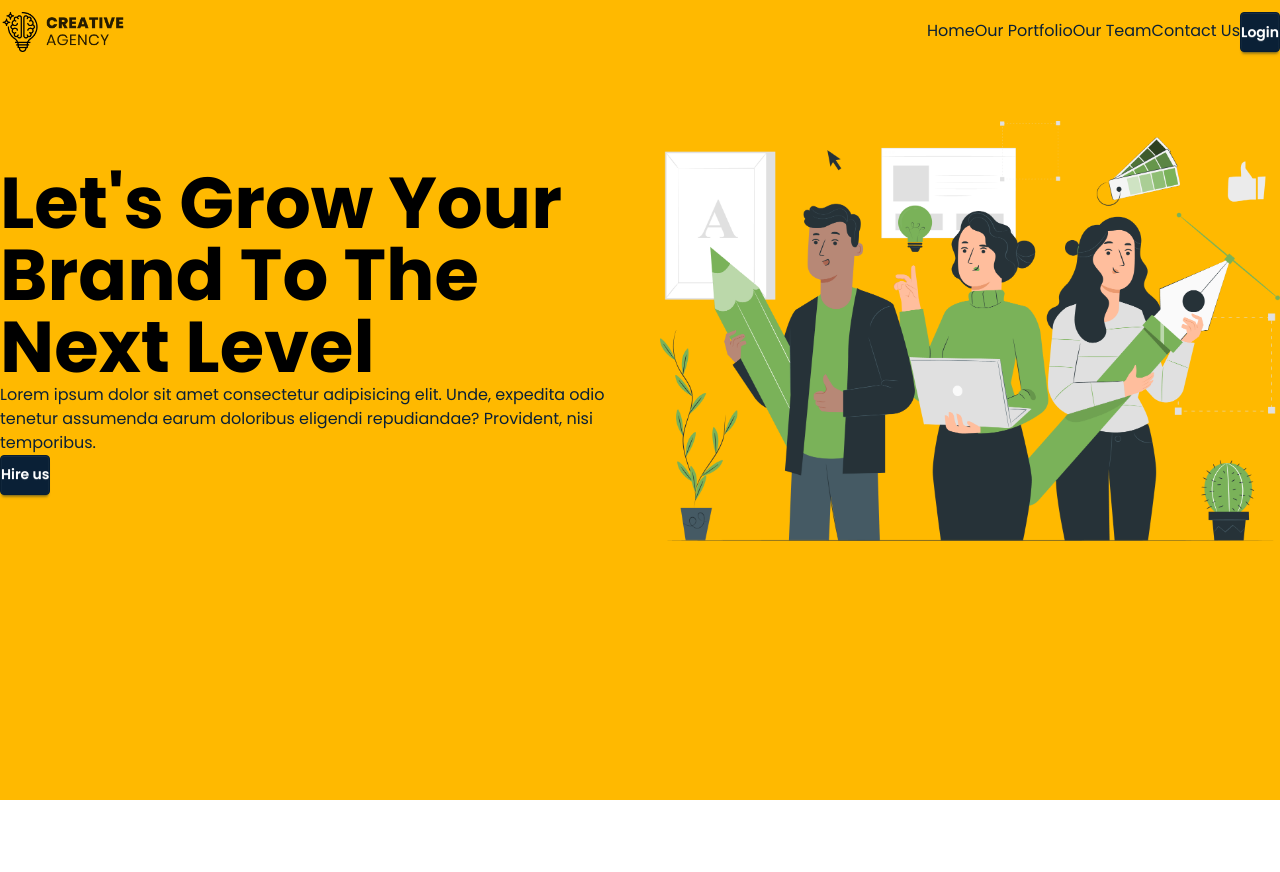
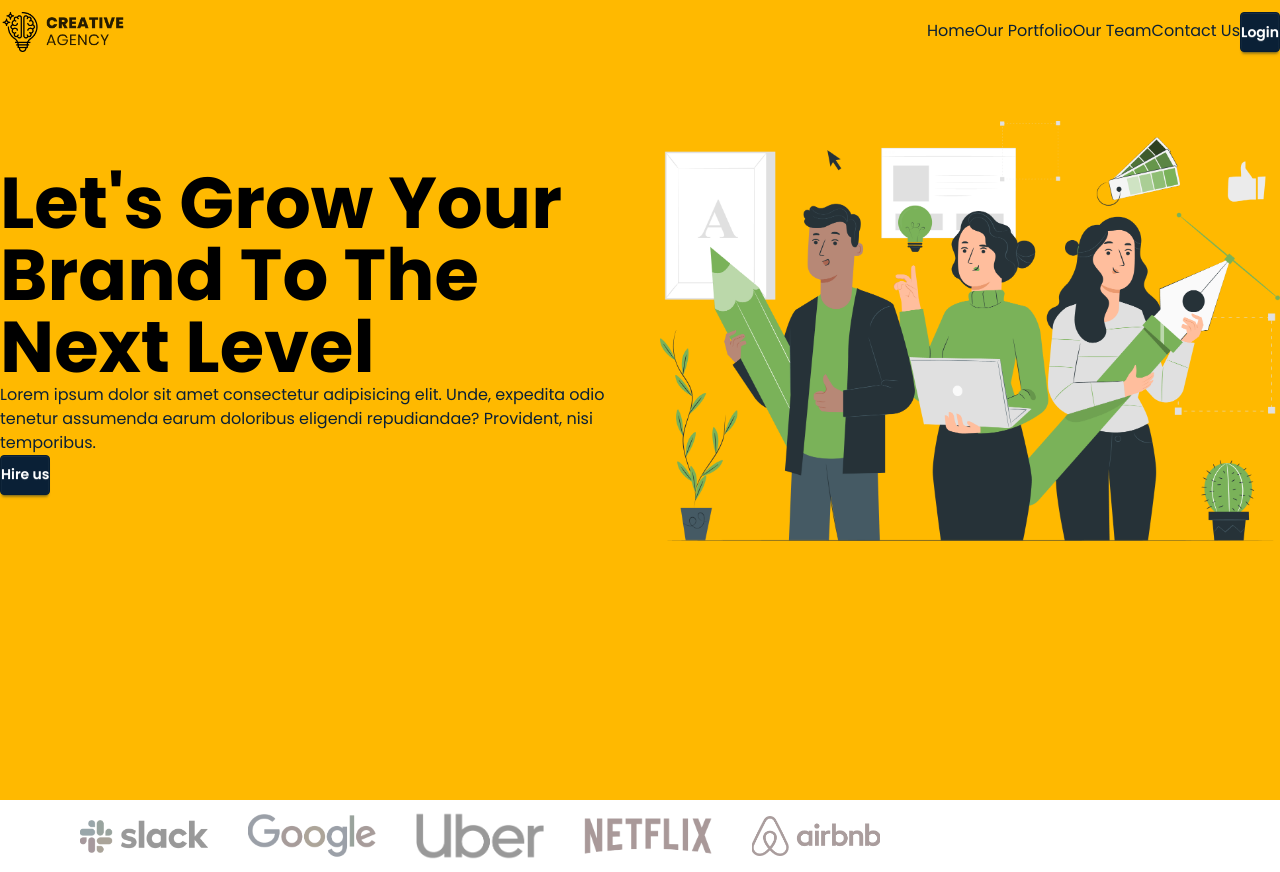
Before and after one commit to akmtasdikulislam/creative-agency, a React (Vite) app in the folder client/: page / in a window 1280 px wide. Before the commit the page ends 800 px from the top, so only its background shows below. Built offline with nearby package versions, Linux system fonts and the light colour scheme.

Commit message:
Add TrustedPartners component to Home: Include section for displaying trusted partners

```diff
--- a/client/src/pages/Home/Home.jsx
+++ b/client/src/pages/Home/Home.jsx
@@ -1,10 +1,12 @@
 import React from "react";
 import Header from "../../components/Home/Header/Header";
+import TrustedPartners from "../../components/TrustedPartners/TrustedPartners";
 
 const Home = () => {
   return (
     <main className="max-w-screen min-h-screen">
       <Header />
+      <TrustedPartners />
     </main>
   );
 };
```
